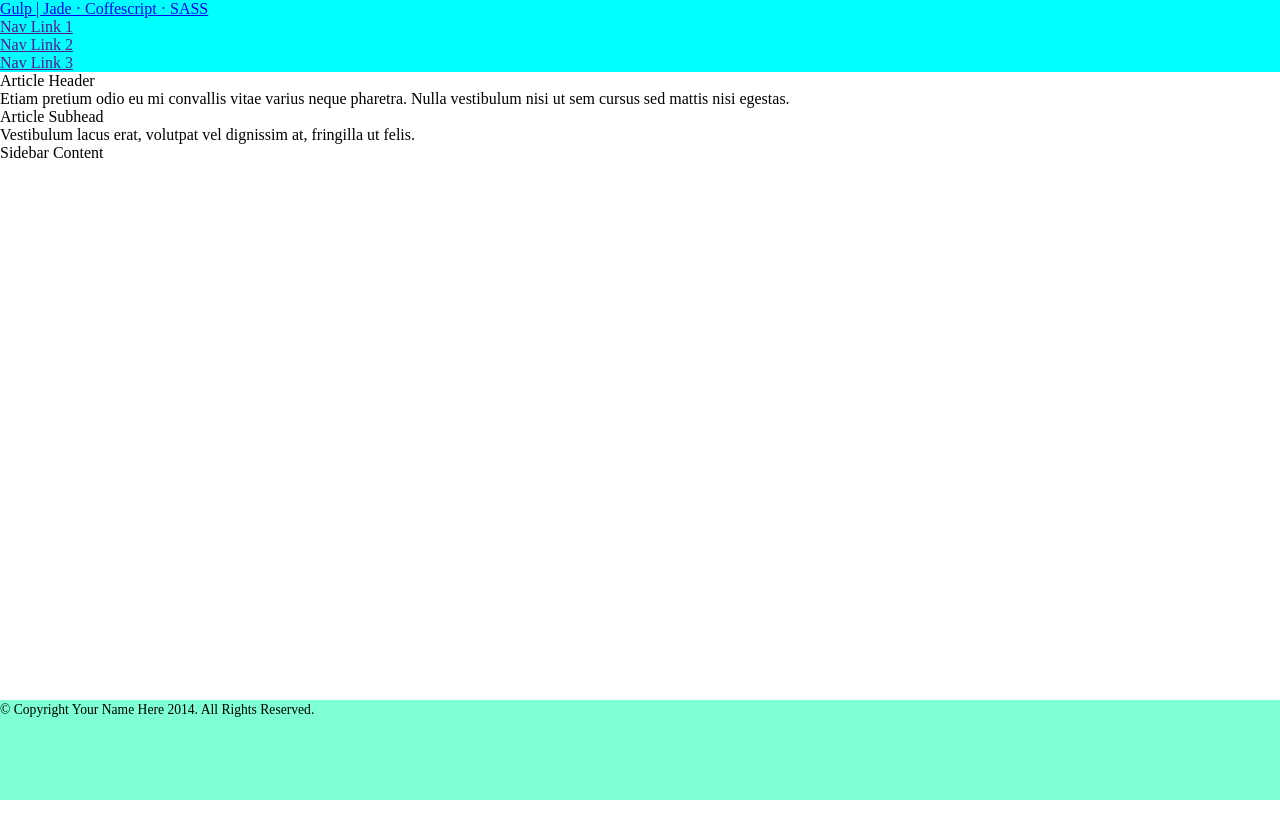
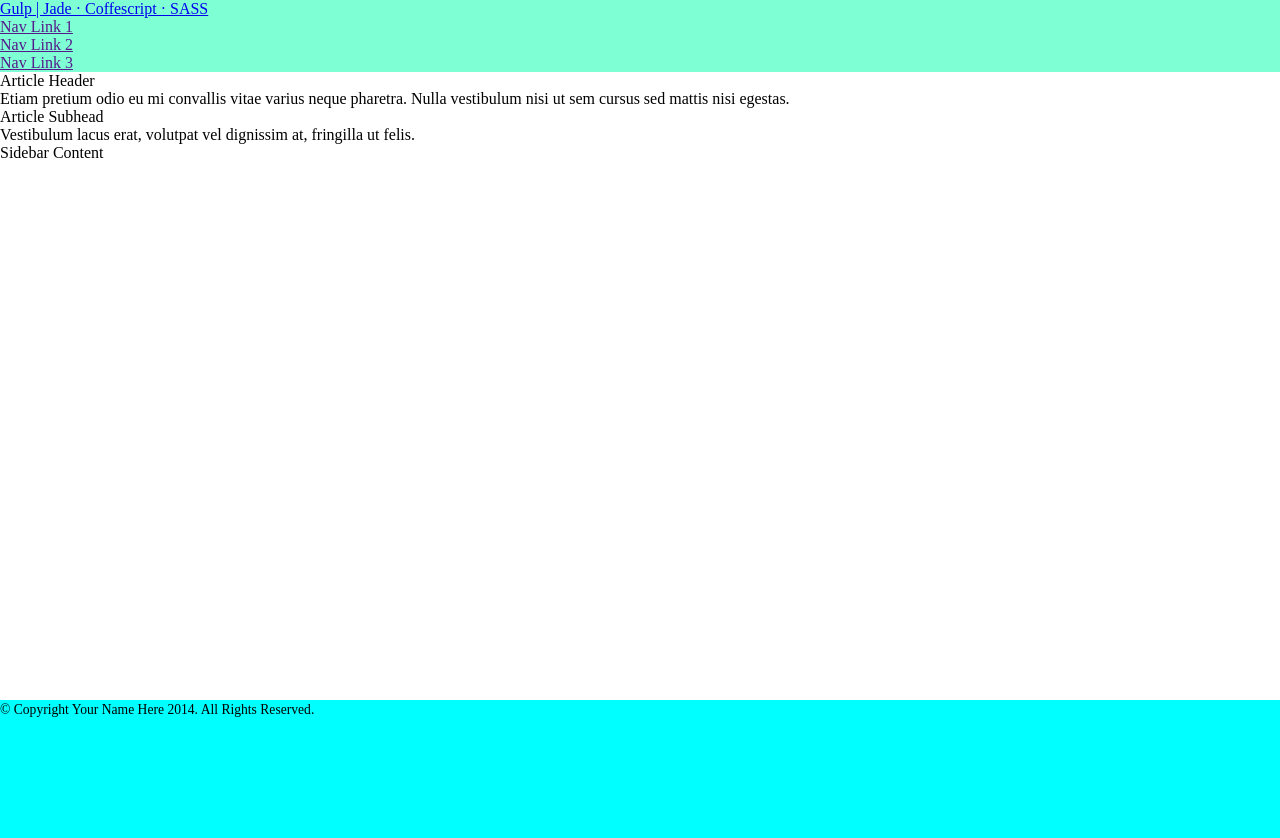
Before and after one commit to Memon2410/tpl, a website: page jade/index.jade in a window 1280 px wide. Before the commit the page ends 800 px from the top, so only its background shows below. Drawn offline with nearby package versions, Linux system fonts and the light colour scheme; files that its build step writes are made by us from their sources; files whose address does not match are found by name.

Commit message:
Improve: Files .scss & .sass

```diff
--- a/gulpfile.js
+++ b/gulpfile.js
@@ -23,7 +23,7 @@ var path = {
   coffee: ['coffee/**/*.coffee'],
   js: 'public/assets/js/',
 
-  sass: ['sass/**/*.sass'],
+  sass: ['sass/**/*.{scss,sass}'],
   css: 'public/assets/css/',
 
   images: ['images/*.{gif,jpg,png,svg}'],
--- /dev/null
+++ b/sass/style.scss
@@ -0,0 +1,31 @@
+$color: aqua;
+$other-color: aquamarine;
+
+$altura: 100%;
+$altura-footer: 100px;
+
+html, body {
+	height: $altura;
+}
+
+header {
+	background-color: $other-color;
+}
+
+footer {
+	background-color: $color;
+}
+
+.wrapper {
+	min-height: $altura;
+	margin-bottom: -$altura-footer;
+}
+
+.wrapper:after {
+	content: "";
+	display: block;
+}
+
+.site-footer, .wrapper:after {
+	height: $altura;
+}
```
Also changed, not shown: public/assets/css/style.css, public/assets/img/style.sass (renamed from sass/style.sass).
